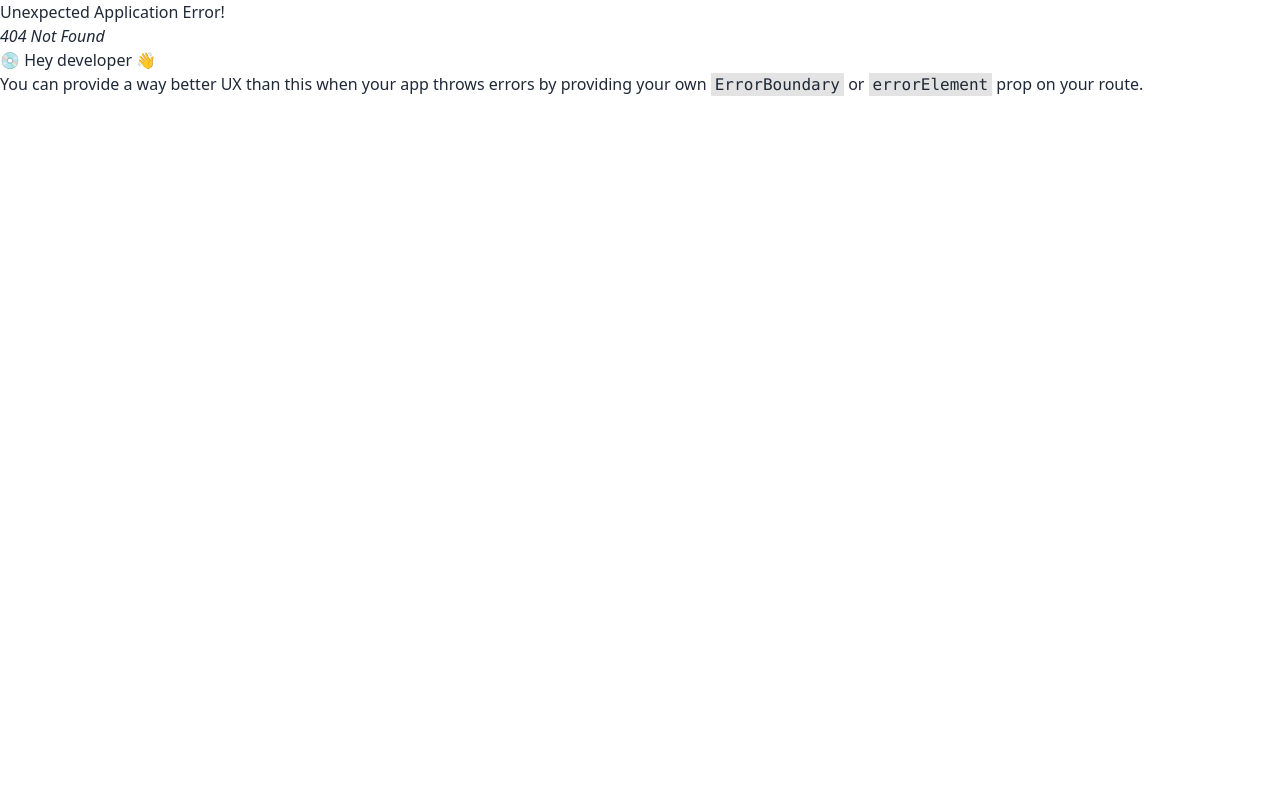
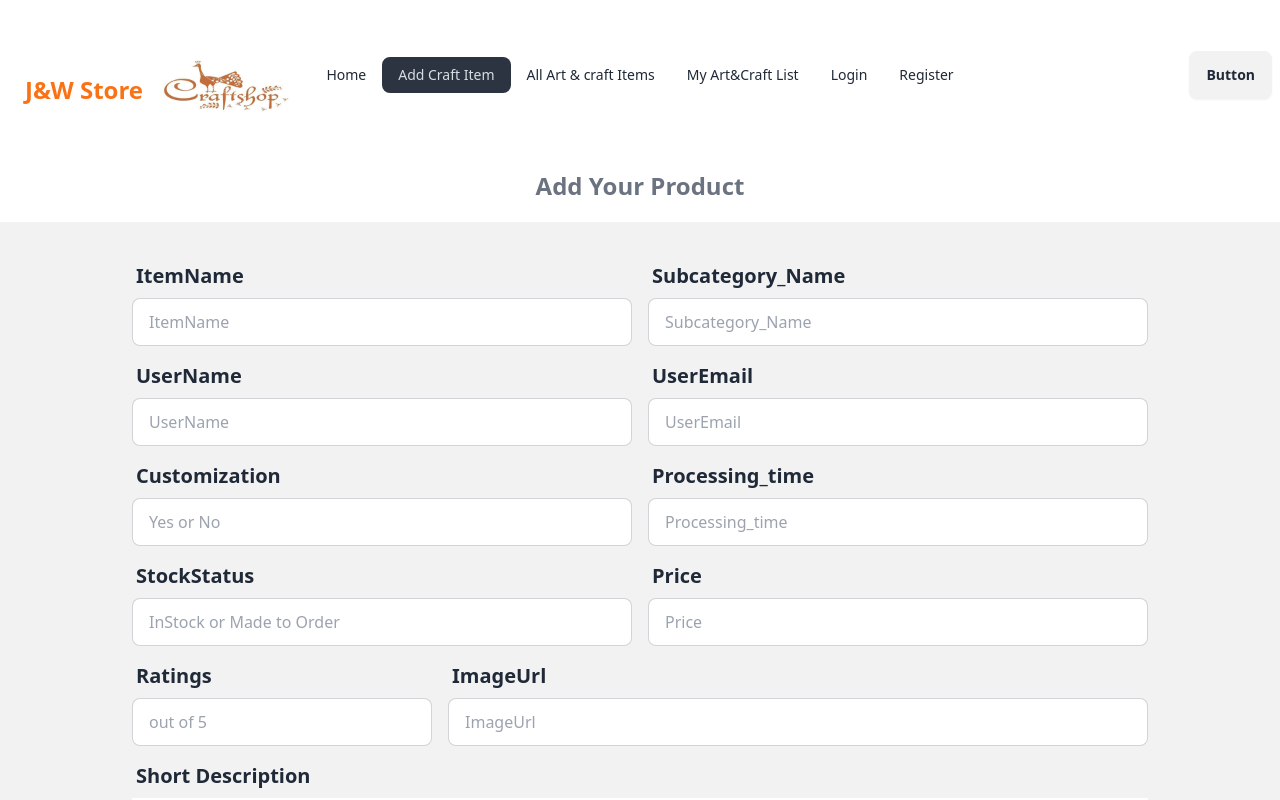
Before and after one commit to Emrandu1989/a10-client, a React (Vite) app: page /addCraft in a window 1280 px wide. Before the commit this address had no page. Shown: the top 800 px of the page. Built offline with nearby package versions, Linux system fonts and the light colour scheme.

Commit message:
addCrafts page added

```diff
--- a/src/components/NavBar/NavBar.jsx
+++ b/src/components/NavBar/NavBar.jsx
@@ -5,8 +5,8 @@ import logo from '../../assets/logo/f968c78672567853f8bf8907e903a91d.jpg'
 const NavBar = () => {
      const navLinks = <>
               <li> <NavLink to='/'>Home</NavLink> </li>
+              <li> <NavLink to='/addCraft'>Add Craft Item</NavLink> </li>
               <li> <NavLink to='/art&crafts'>All Art & craft Items</NavLink> </li>
-              <li> <NavLink to='/addCraft'>Add Craft Item</NavLink> </li>
               <li> <NavLink to='/MyCraftList'> My Art&Craft List</NavLink> </li>
               <li> <NavLink to='/login'>Login</NavLink> </li>
               <li> <NavLink to='/register'> Register</NavLink> </li>
--- /dev/null
+++ b/src/pages/AddCraft/AddCraft.jsx
@@ -0,0 +1,102 @@
+
+
+const AddCraft = () => {
+    return (
+        <>
+               <h2 className="text-center text-2xl font-bold text-gray-500 my-5">Add Your Product</h2>
+               <div className="hero min-h-screen bg-base-200">
+
+
+
+      <form className="card-body">
+          <div className="flex gap-4 ">
+          <div className="form-control">
+          <label className="label">
+            <span className="label-text text-xl font-semibold">ItemName</span>
+          </label>
+          <input type="text" name="ItemName"  placeholder="ItemName" className="input w-[500px] input-bordered" required />
+        </div>
+        <div className="form-control">
+          <label className="label">
+            <span className="label-text text-xl font-semibold">Subcategory_Name
+</span>
+          </label>
+          <input type="text" name="Subcategory_Name" placeholder="Subcategory_Name" className="input w-[500px] input-bordered" required />
+        </div>
+          </div>
+          <div className="flex gap-4 ">
+          <div className="form-control">
+          <label className="label">
+            <span className="label-text text-xl font-semibold">UserName</span>
+          </label>
+          <input type="text" name="UserName"  placeholder="UserName" className="input w-[500px] input-bordered" required />
+        </div>
+        <div className="form-control">
+          <label className="label">
+            <span className="label-text text-xl font-semibold">UserEmail</span>
+          </label>
+          <input type="email" name="UserEmail" placeholder="UserEmail" className="input w-[500px] input-bordered" required />
+        </div>
+          </div>
+          <div className="flex gap-4 ">
+          <div className="form-control">
+          <label className="label">
+            <span className="label-text text-xl font-semibold">Customization</span>
+          </label>
+          <input type="text" name="Customization"  placeholder="Yes or No" className="input w-[500px] input-bordered" required />
+        </div>
+        <div className="form-control">
+          <label className="label">
+            <span className="label-text text-xl font-semibold">Processing_time</span>
+          </label>
+          <input type="text" name="Processing_time" placeholder="Processing_time" className="input w-[500px] input-bordered" required />
+        </div>
+          </div>
+          <div className="flex gap-4 ">
+          <div className="form-control">
+          <label className="label">
+            <span className="label-text text-xl font-semibold"> StockStatus</span>
+          </label>
+          <input type="text" name="StockStatus"  placeholder="InStock or Made to Order" className="input w-[500px] input-bordered" required />
+        </div>
+        <div className="form-control">
+          <label className="label">
+            <span className="label-text text-xl font-semibold">Price</span>
+          </label>
+          <input type="text" name="Price" placeholder="Price" className="input w-[500px] input-bordered" required />
+        </div>
+          </div>
+          <div className="flex gap-4 ">
+          <div className="form-control">
+          <label className="label">
+            <span className="label-text text-xl font-semibold">Ratings</span>
+          </label>
+          <input type="number" name="Ratings"  placeholder="out of 5" className="input w-[300px] input-bordered" required />
+        </div>
+          <div className="form-control">
+          <label className="label">
+            <span className="label-text text-xl font-semibold">ImageUrl</span>
+          </label>
+          <input type="text" name="ImageUrl"  placeholder="ImageUrl" className="input w-[700px] input-bordered" required />
+        </div>
+          </div>
+        <div className="form-control">
+          <label className="label">
+            <span className="label-text text-xl font-semibold">Short Description</span>
+          </label>
+            <textarea name="D escription" id="" cols="10" rows="5"></textarea>
+        </div>
+          <div className="mt-5 ">
+                <button className="w-full btn btn-primary">Submit</button>
+
+          </div>
+
+      </form>
+
+
+</div>
+        </>
+    );
+};
+
+export default AddCraft;
```
Also changed, not shown: src/Routes/Routes.jsx (+6 -1 lines).
